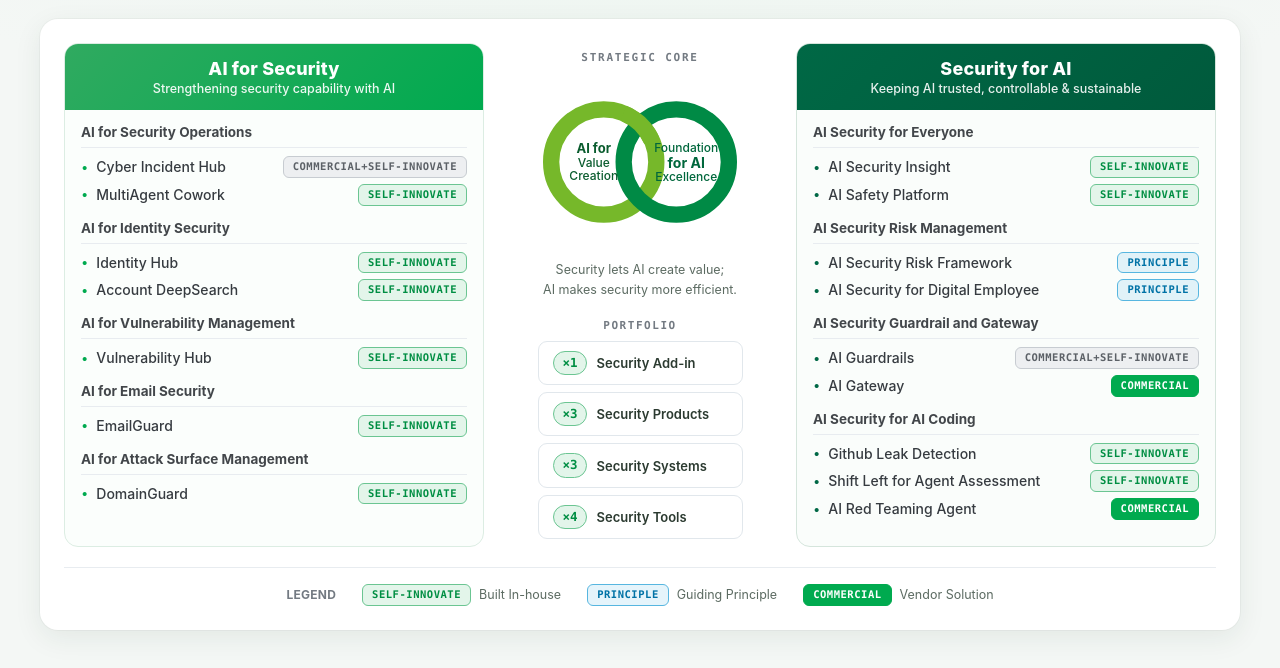
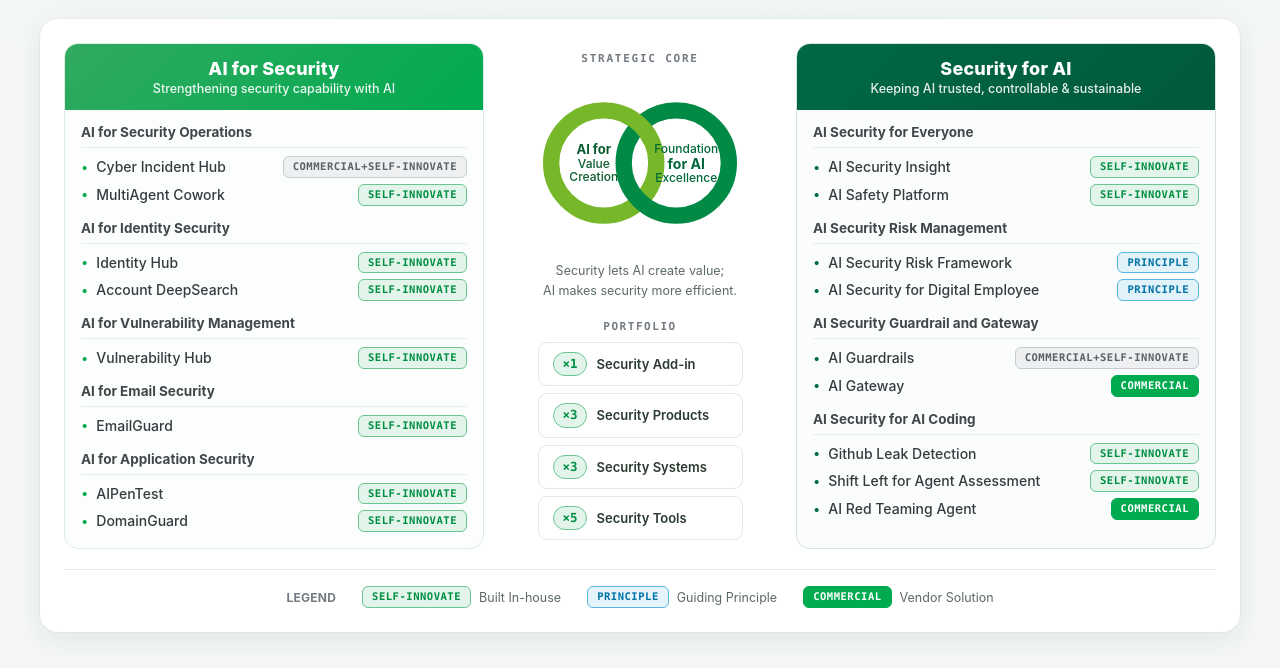
Before and after one commit to wuke881102-commits/HTMLDisplay, a plain HTML site: page demo.html in a window 1280 px wide. Shown: the part 142-810 px from the top of the page. Drawn offline with Linux system fonts and the light colour scheme.

Commit message:
Add files via upload

```diff
--- a/demo.html
+++ b/demo.html
@@ -49,7 +49,8 @@
     { num:"04", t:{ zh:"AI 邮件安全", en:"AI for Email Security" }, products:[
       { id:"emailguard", n:{ zh:"邮件安全卫士", en:"EmailGuard" }, s:"self-innovate" }
     ]},
-    { num:"05", t:{ zh:"AI 攻击面管理", en:"AI for Attack Surface Management" }, products:[
+    { num:"05", t:{ zh:"AI 赋能应用安全", en:"AI for Application Security" }, products:[
+      { id:"ai-pentest", n:{ zh:"AI 赋能渗透测试", en:"AIPenTest" }, s:"self-innovate" },
       { id:"pentest-openclaw", n:{ zh:"公司域名防伪监测", en:"DomainGuard" }, s:"self-innovate" }
     ]}
   ];
@@ -87,6 +88,7 @@
     "digital-human": "https://ambitious-bay-06f9f3610.7.azurestaticapps.net/AgentRisk",
     "ai-guardrails": "https://ambitious-bay-06f9f3610.7.azurestaticapps.net/llmwafdemo",
     "ai-gateway": "#",
+    "ai-pentest": "https://ambitious-bay-06f9f3610.7.azurestaticapps.net/AIPenTest",
     "pentest-openclaw": "https://ambitious-bay-06f9f3610.7.azurestaticapps.net/domainguarddemo",
     "github-leak": "https://ambitious-bay-06f9f3610.7.azurestaticapps.net/gitdlpdemo",
     "ai-shift-assessment": "https://ambitious-bay-06f9f3610.7.azurestaticapps.net/aishiftdemo"
@@ -280,12 +282,12 @@
    its member products. Observes the document and re-applies on every render. */
 (function(){
   if (window.__capSum) return; window.__capSum = 1;
-  var IDS = ["cyber-incident-hub","multiagent-cowork","identity-hub","useract","vulnerability-hub","emailguard","pentest-openclaw","ai-sec-insight","ai-safety-platform","ai-risk-framework","digital-human","ai-guardrails","ai-gateway","github-leak","ai-shift-assessment","ai-red-teaming"];
+  var IDS = ["cyber-incident-hub","multiagent-cowork","identity-hub","useract","vulnerability-hub","emailguard","ai-pentest","pentest-openclaw","ai-sec-insight","ai-safety-platform","ai-risk-framework","digital-human","ai-guardrails","ai-gateway","github-leak","ai-shift-assessment","ai-red-teaming"];
   var GROUPS = [
     { key:"plugin",  zh:"安全插件", en:"Security Add-in",  n:1, ids:["emailguard"] },
     { key:"product", zh:"安全产品", en:"Security Products", n:3, ids:["multiagent-cowork","ai-guardrails","ai-sec-insight"] },
     { key:"system",  zh:"安全系统", en:"Security Systems",  n:3, ids:["cyber-incident-hub","identity-hub","vulnerability-hub"] },
-    { key:"tool",    zh:"安全工具", en:"Security Tools",    n:4, ids:["useract","pentest-openclaw","github-leak","ai-shift-assessment"] }
+    { key:"tool",    zh:"安全工具", en:"Security Tools",    n:5, ids:["useract","ai-pentest","pentest-openclaw","github-leak","ai-shift-assessment"] }
   ];
   var HL  = "background:#E6F4EC;border-radius:6px;box-shadow:0 0 0 3px #E6F4EC,0 0 0 5px #00963B;";
   var OFF = "display:flex;align-items:center;justify-content:center;gap:10px;padding:9px 13px;border:1px solid #E1E7EC;border-radius:9px;background:#FFFFFF;cursor:pointer;transition:all .15s;";
```
